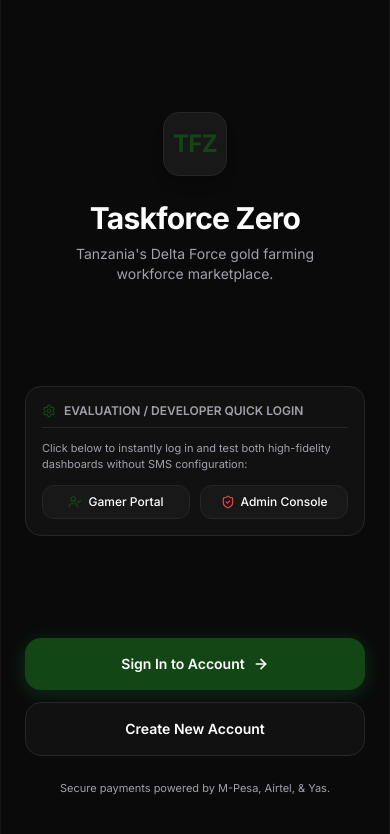
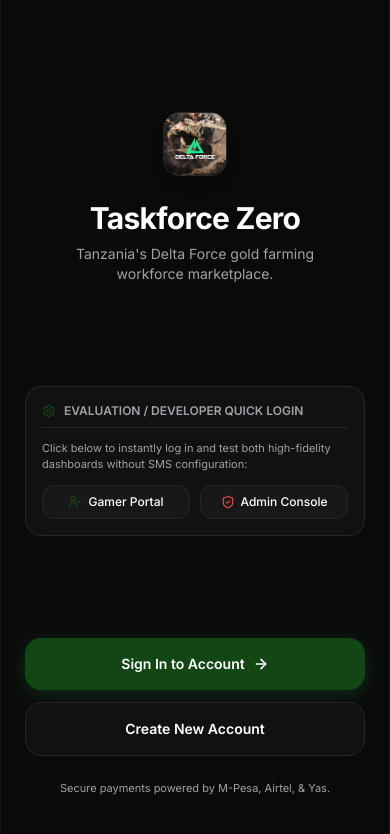
Before and after one commit to ACE21122006/taskforceone, a Next.js app: page / in a window 390 px wide. Shown: the top 834 px of the page. Built offline with nearby package versions, Linux system fonts and the light colour scheme; no server answers; the database is empty.

Commit message:
compress and set new Delta Force mobile app logo

```diff
--- a/src/app/admin-login/page.tsx
+++ b/src/app/admin-login/page.tsx
@@ -141,8 +141,12 @@
 
           {/* Title */}
           <div className="flex flex-col items-center text-center mt-6 mb-8">
-            <div className="h-14 w-14 bg-[#111111] border border-[#262626] rounded-2xl flex items-center justify-center shadow-lg mb-4">
-              <KeyRound size={24} className="text-[#124715]" />
+            <div className="h-14 w-14 bg-[#111111] border border-[#262626] rounded-2xl overflow-hidden flex items-center justify-center shadow-lg mb-4">
+              <img
+                src="/logo.jpg"
+                alt="Logo"
+                className="h-full w-full object-cover object-[center_68%]"
+              />
             </div>
             <h1 className="text-xl font-bold tracking-tight text-white mb-1">
               Secret Console Login
--- a/src/app/admin/page.tsx
+++ b/src/app/admin/page.tsx
@@ -234,8 +234,12 @@
       {/* Top Navbar */}
       <header className="bg-[#111111] border-b border-[#262626] px-8 py-4 flex justify-between items-center">
         <div className="flex items-center gap-3">
-          <div className="h-10 w-10 bg-[#181818] border border-[#262626] rounded-xl flex items-center justify-center font-bold text-red-500">
-            TFZ
+          <div className="h-10 w-10 bg-[#181818] border border-[#262626] rounded-xl overflow-hidden flex items-center justify-center font-bold">
+            <img
+              src="/logo.jpg"
+              alt="TFZ Logo"
+              className="h-full w-full object-cover object-[center_68%]"
+            />
           </div>
           <div>
             <h1 className="text-sm font-bold tracking-tight">Taskforce Zero Admin</h1>
--- a/src/app/page.tsx
+++ b/src/app/page.tsx
@@ -151,9 +151,13 @@
           {/* Minimalist Gaming Logo Icon */}
           <div
             onClick={handleLogoClick}
-            className="h-16 w-16 bg-[#181818] border border-[#262626] rounded-2xl flex items-center justify-center shadow-lg mb-6 cursor-pointer active:scale-95 transition-all select-none"
+            className="h-16 w-16 bg-[#181818] border border-[#262626] rounded-2xl overflow-hidden flex items-center justify-center shadow-lg mb-6 cursor-pointer active:scale-95 transition-all select-none"
           >
-            <span className="text-[#124715] text-2xl font-bold tracking-tight">TFZ</span>
+            <img
+              src="/logo.jpg"
+              alt="Taskforce Zero Logo"
+              className="h-full w-full object-cover object-[center_68%]"
+            />
           </div>
           <h1 className="text-3xl font-bold tracking-tight text-white mb-2">
             Taskforce Zero
```
Also changed, not shown: public/logo.jpg (added).
